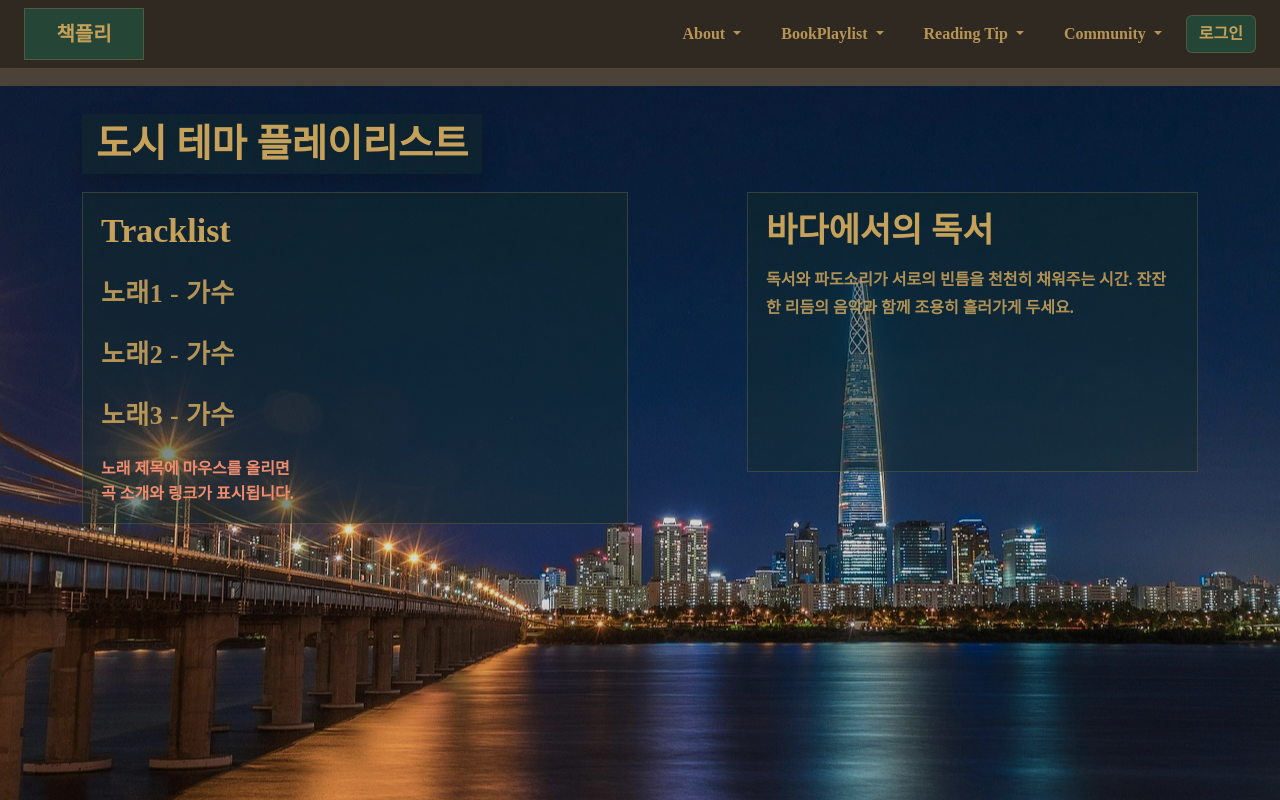
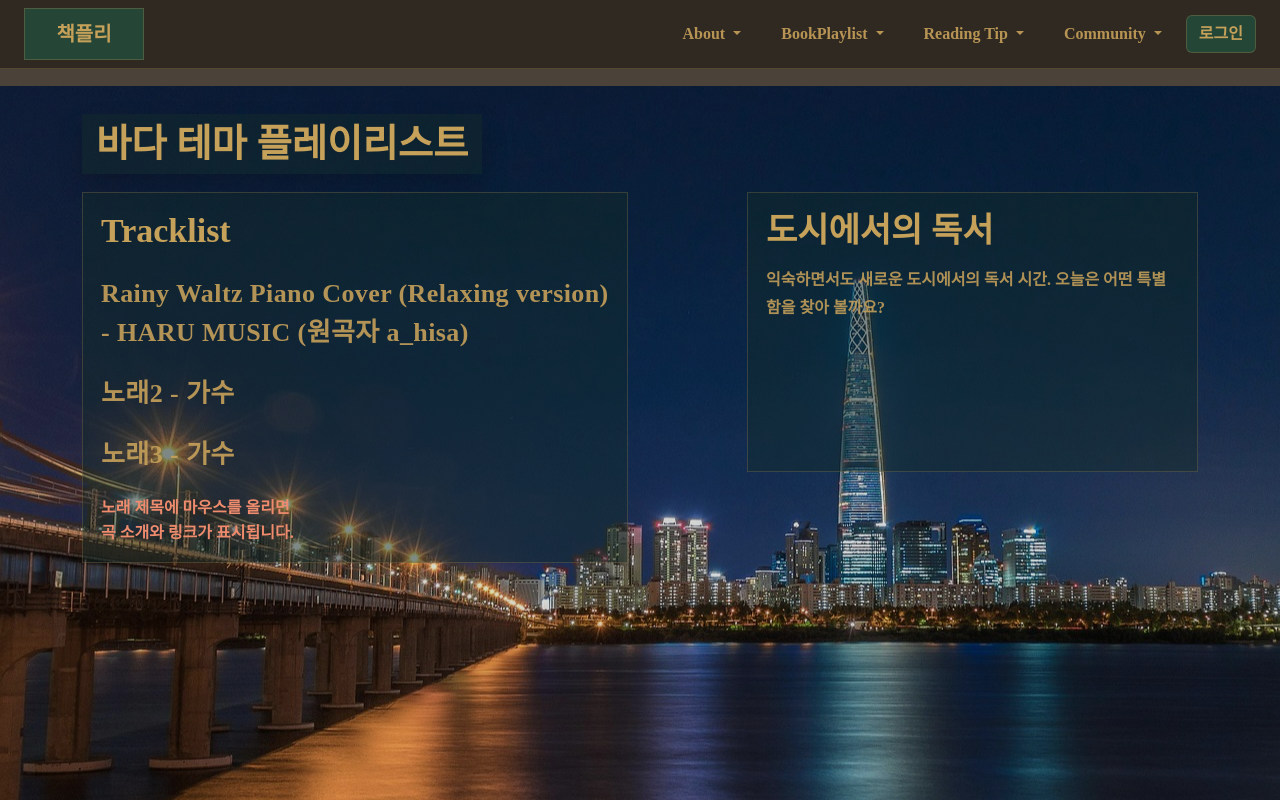
Before and after one commit to tksdl05/bookplaylist3, a plain HTML site: page urban.html in a window 1280 px wide. Drawn offline with nearby package versions, Linux system fonts and the light colour scheme; a web font is replaced by a local one.

Commit message:
Update urban.html

```diff
--- a/urban.html
+++ b/urban.html
@@ -16,7 +16,7 @@
       background-position: center;
     }
 
-    /* 2) 상단 제목(흰 박스) */
+    /*상단 제목 */
     .page-tag{
       width: fit-content;
       background: rgba(18, 44, 40, .45);
@@ -32,7 +32,7 @@
       font-size: clamp(26px, 3vw, 42px);
     }
 
-    /* 3) 반투명 블럭(Tracklist/설명) */
+    /*반투명 블럭(Tracklist/설명) */
     .glass-block{
       background: rgba(18, 44, 40, .45);
       border: 1px solid rgba(198,161,90,.22);
@@ -52,7 +52,7 @@
       margin: 0;
     }
 
-    /* 4) Tracklist: 링크 + hover 팝업(뉴스 카드처럼) */
+    /* Tracklist 팝업(뉴스 카드처럼) */
     .track-item{
       position: relative;
       width: fit-content;
@@ -184,38 +184,38 @@
 
   </div>
   </nav>
-   <!-- ===== 배경 + 콘텐츠 ===== -->
+   <!--배경 -->
   <main class="theme-bg">
     <div class="container">
 
-      <!-- 페이지 제목(흰 박스) -->
+      <!-- 페이지 제목 -->
       <div class="page-tag">
-        <h1>도시 테마 플레이리스트</h1>
+        <h1>바다 테마 플레이리스트</h1>
       </div>
 
       <div class="row g-4">
-        <!-- Tracklist 블럭 -->
+        <!-- Tracklist -->
         <div class="col-lg-6">
           <section class="glass-block">
             <h2 class="block-title">Tracklist</h2>
 
-            <!-- 트랙 1 -->
+           <!-- 트랙 한 단위 -->
             <div class="track-item">
-              <a class="track-link" href="https://www.youtube.com/" target="_blank" rel="noreferrer">
-                노래1 - 가수
+              <a class="track-link" href="https://www.youtube.com/watch?v=9fod68qTCnE&list=RDPgjiEHEjMNk&index=25" target="_blank" rel="noreferrer">
+                Rainy Waltz Piano Cover (Relaxing version) - HARU MUSIC (원곡자 a_hisa)
               </a>
 
-              <!-- hover 팝업(뉴스 카드처럼) -->
+              <!-- 링크 팝업(뉴스) -->
               <div class="track-popup">
                 <div class="popup-title">곡소개 / 장르</div>
                 <div class="popup-desc">
-                  잔잔한 앰비언트(예시). 파도 소리처럼 배경으로 흐르며 몰입을 방해하지 않음.
+                  뉴에이지 원곡의 잔잔한 피아노 연주 커버. 차분하면서도 통통 튀고, 우울하면서도 포근한 독특한 분위기의 곡.
                 </div>
-                <div class="popup-url">https://www.youtube.com/</div>
+                <div class="popup-url">https://www.youtube.com/watch?v=9fod68qTCnE&list=RDPgjiEHEjMNk&index=25</div>
               </div>
             </div>
 
-            <!-- 트랙 2 -->
+            <!-- 트랙 한 단위 -->
             <div class="track-item">
               <a class="track-link" href="https://www.youtube.com/" target="_blank" rel="noreferrer">
                 노래2 - 가수
@@ -229,7 +229,7 @@
               </div>
             </div>
 
-            <!-- 트랙 3 -->
+            <!-- 트랙 한 단위 -->
             <div class="track-item">
               <a class="track-link" href="https://www.youtube.com/" target="_blank" rel="noreferrer">
                 노래3 - 가수
@@ -253,10 +253,10 @@
         <!-- 설명 블럭 -->
         <div class="col-lg-5 offset-lg-1">
           <section class="glass-block">
-            <h2 class="block-title">바다에서의 독서</h2>
+            <h2 class="block-title">도시에서의 독서</h2>
             <p class="block-text">
-              독서와 파도소리가 서로의 빈틈을 천천히 채워주는 시간.
-              잔잔한 리듬의 음악과 함께 조용히 흘러가게 두세요.
+              익숙하면서도 새로운 도시에서의 독서 시간.
+              오늘은 어떤 특별함을 찾아 볼까요?
             </p>
           </section>
         </div>
```
